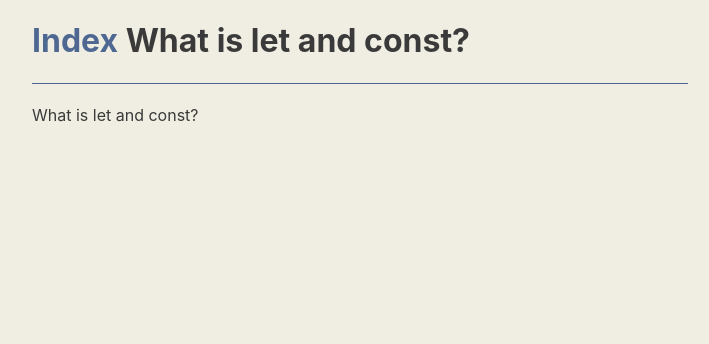
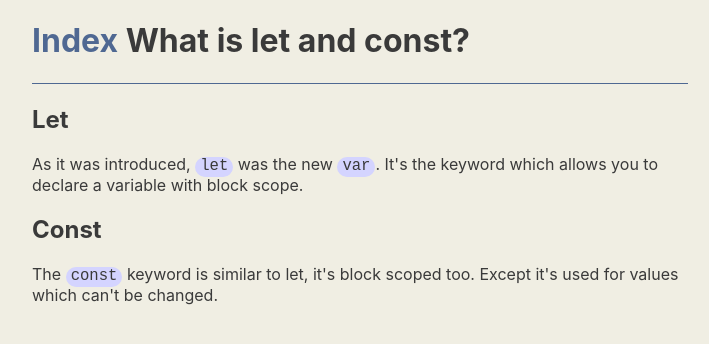
Before and after one commit to drbzyx/es6-concepts, a Next.js app in the folder app/: page /let-and-const in a window 1280 px wide. Shown: the top 344 px of the page, without its empty margins (280-989 px from the left). Built offline with nearby package versions, Linux system fonts and the light colour scheme.

Commit message:
Pages(Keywords): Add const and let keyword content

```diff
--- a/app/pages/let-and-const.js
+++ b/app/pages/let-and-const.js
@@ -1,11 +1,30 @@
-import { Heading, Main, Paragraph, Section } from '../components'
+import {
+  Code,
+  Heading,
+  Main,
+  Paragraph,
+  Section,
+  Subheading,
+} from '../components'
 
 export default function LetAndConst() {
   return (
     <Main>
       <Heading>What is let and const?</Heading>
       <Section>
-        <Paragraph>What is let and const?</Paragraph>
+        <Subheading>Let</Subheading>
+        <Paragraph>
+          As it was introduced, <Code>let</Code> was the new <Code>var</Code>.
+          It's the keyword which allows you to declare a variable with block
+          scope.
+        </Paragraph>
+      </Section>
+      <Section>
+        <Subheading>Const</Subheading>
+        <Paragraph>
+          The <Code>const</Code> keyword is similar to let, it's block scoped
+          too. Except it's used for values which can't be changed.
+        </Paragraph>
       </Section>
     </Main>
   )
```
